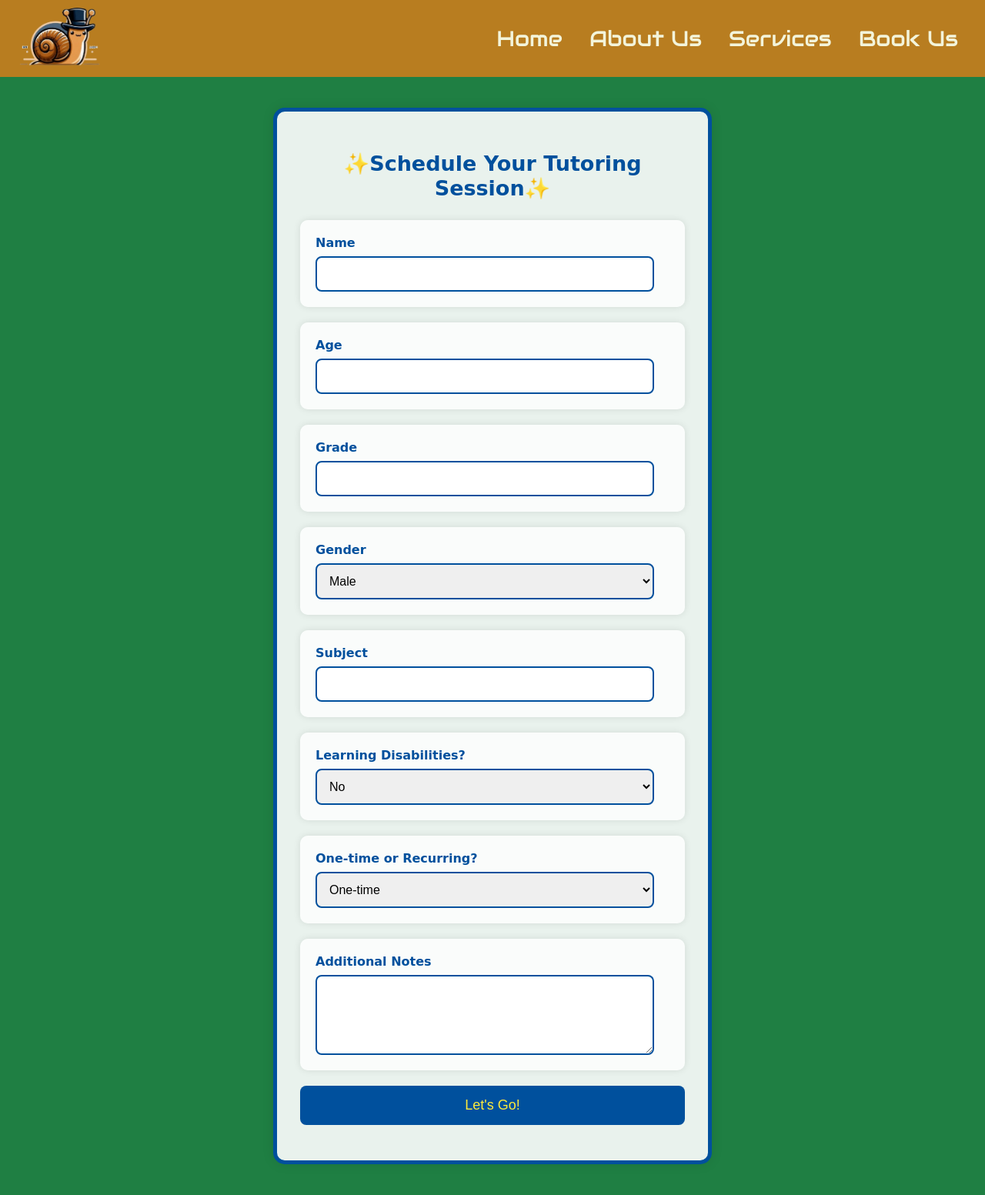
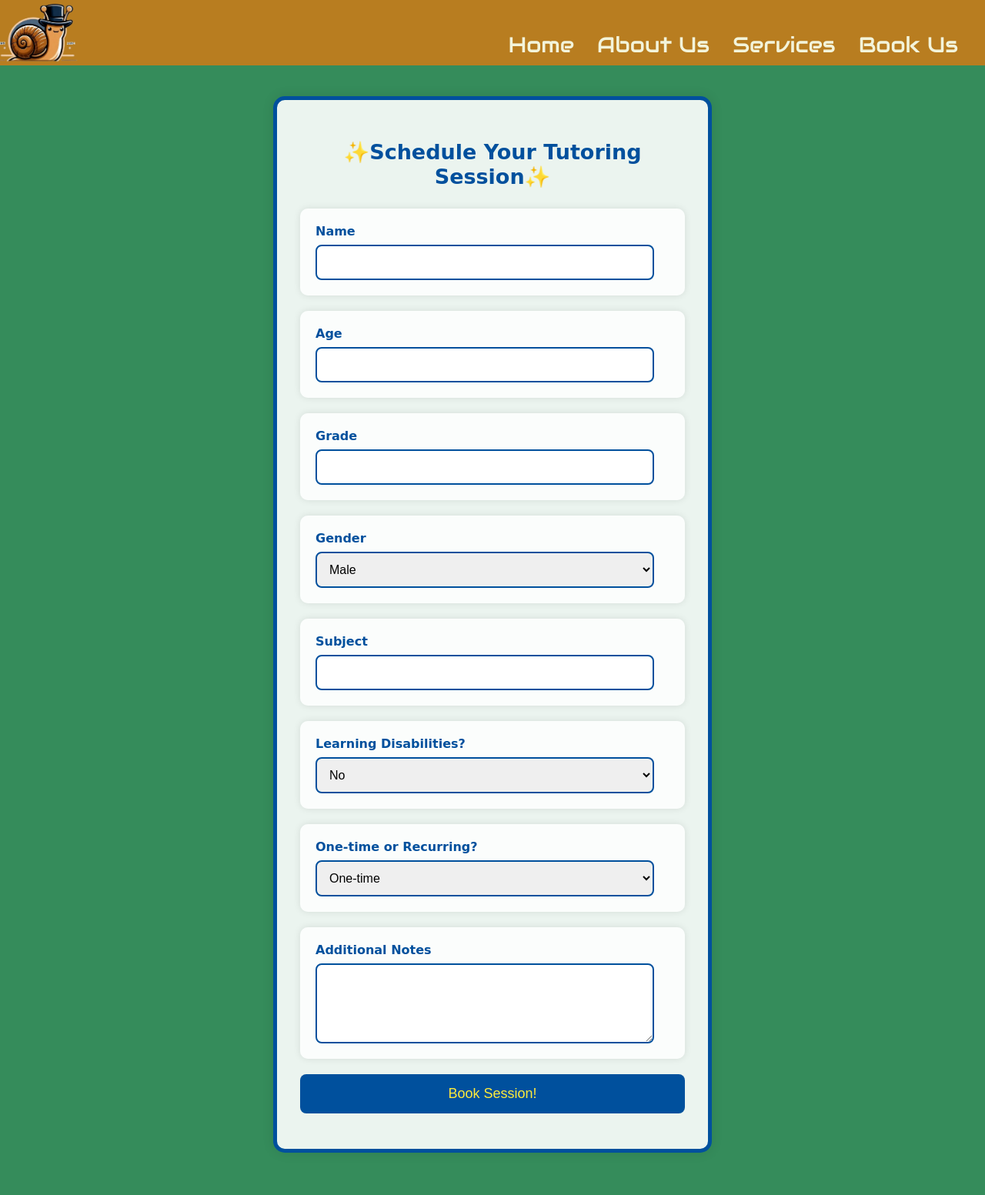
Before and after one commit to jtasonye/tutoring-snail, a Django app: page /bookUs/ in a window 1280 px wide. Shown: the whole page at 77% size. After the commit the page ends 1498 px from the top, so only its background shows below. Run offline with Django 4.2, Linux system fonts and the light colour scheme.

Commit message:
background cleaned up

```diff
--- a/pages/templates/pages/bookUs.html
+++ b/pages/templates/pages/bookUs.html
@@ -62,7 +62,7 @@
         <label for="additional-notes">Additional Notes</label>
         <textarea id="additional-notes" name="additional-notes" rows="4"></textarea>
       </div>
-      <button type="submit">Let's Go!</button>
+      <button type="submit">Book Session!</button>
     </form>
   </div>
 
@@ -83,7 +83,7 @@
     font-family: 'Comic Sans MS', cursive, sans-serif;
     margin: 0;
     padding: 0;
-    background:#1f7f43;
+    background:#358C5B;
     background-size: cover;
     background-position: center;
     background-repeat: no-repeat;
@@ -91,32 +91,36 @@
   .header {
     background-color: #b87d20;
     color: #fff;
-    padding: 10px 0;
+    /* padding: 10px 0; */
     display: flex;
     justify-content: space-between;
     align-items: center;
     position: relative;
   }
+
   .logo {
-    margin-left: 20px;
-    animation: snailMove 4s ease-in-out forwards;
+      animation: moveSnail 3s ease-in forwards;
+      margin-left: 2%;
   }
 
-  @keyframes snailMove {
+  @keyframes moveSnail {
       from {
           transform: translateX(-120%);
       }
       to {
-      transform: translateX(0);
+          transform: translateX(-30%);
       }
   }
 
   .logo img {
       height: 80px;
+      margin-top: 5px;
   }
 
   .nav-links {
     margin-right: 20px;
+    display: flex;
+    margin-top: 30px;
   }
 
   .nav-links a {
```
Also changed, not shown: pages/templates/pages/aboutUs.html (+7 -5 lines), pages/templates/pages/home.html (+8 -12 lines), pages/templates/pages/index.html (+8 -13 lines), pages/static/pages/background.png, pages/static/pages/background2.png (added). Lines whose indentation alone changed are shown as unchanged.
